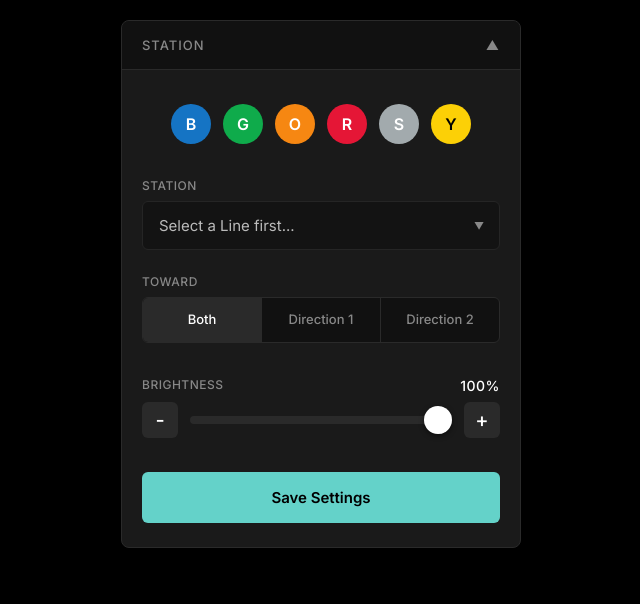
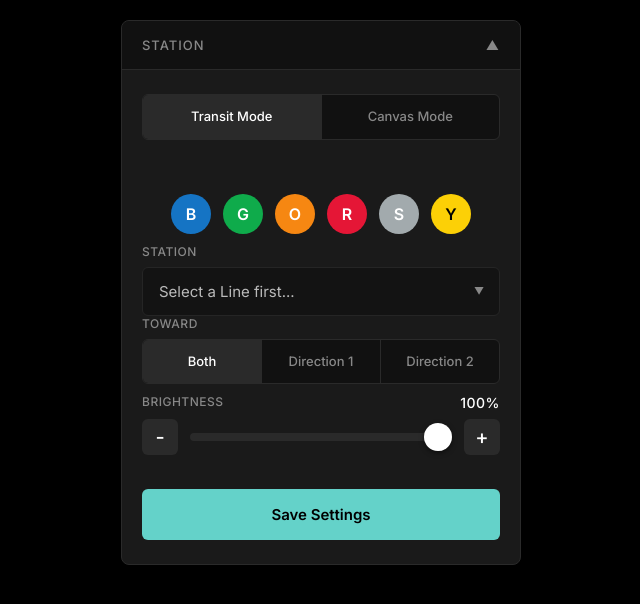
Before and after one commit to brandondia-z/transit-led-sign, a Flask app: page / in a window 1280 px wide. Shown: the top 604 px of the page, without its empty margins (319-959 px from the left). Run offline with Flask 3, Linux system fonts and the light colour scheme; data that the repository does not hold is empty.

Commit message:
feat: implement Canvas Mode with interactive UI and hardware rendering

```diff
--- a/src/main.py
+++ b/src/main.py
@@ -45,6 +45,9 @@ class MainEngine:
 
                 if mode == "transit":
                     compact.render(self.renderer, state_snapshot)
+                elif mode == "canvas":
+                    from src.display_modes import canvas
+                    canvas.render(self.renderer, state_snapshot)
                 else:
                     # Fallback if unknown mode
                     self.renderer.clear()
--- a/src/renderer.py
+++ b/src/renderer.py
@@ -105,3 +105,8 @@ class Renderer:
         # Simple filled rect using DrawLine
         for i in range(h):
             graphics.DrawLine(self.canvas, x, y+i, x+w-1, y+i, c)
+
+    def set_pixel(self, x, y, r, g, b):
+        if not self.canvas:
+            return
+        self.canvas.SetPixel(x, y, r, g, b)
--- a/src/web/app.py
+++ b/src/web/app.py
@@ -37,6 +37,13 @@ def create_app(state: StateManager):
             station_name=data.get("station_name", "Station"),
             direction_name=data.get("direction_name", "All Destinations")
         )
+        return jsonify({"status": "success"})
+
+    @app.route("/api/canvas", methods=["POST"])
+    def update_canvas():
+        data = request.json
+        if "canvas_data" in data:
+            state.update_config(canvas_data=data["canvas_data"])
         return jsonify({"status": "success"})
 
     @app.route("/api/stations", methods=["GET"])
--- a/src/web/static/app.js
+++ b/src/web/static/app.js
@@ -5,6 +5,7 @@ document.addEventListener('DOMContentLoaded', async () => {
     let selectedLine = null;
     let selectedStationCode = null;
     let selectedDirection = 'all';
+    let selectedMode = 'transit';
 
     const stationSelect = document.getElementById('stationSelect');
     const lineBtns = document.querySelectorAll('.line-btn');
@@ -33,6 +34,13 @@ document.addEventListener('DOMContentLoaded', async () => {
         selectedDirection = currentConfig.direction_group;
         brightnessSlider.value = currentConfig.brightness || 60;
         brightnessVal.textContent = `${brightnessSlider.value}%`;
+        selectedMode = currentConfig.display_mode || 'transit';
+
+        // Setup Canvas Data if available
+        if (currentConfig.canvas_data && currentConfig.canvas_data.length === 2048) {
+            canvasData = currentConfig.canvas_data;
+            renderCanvasFromData();
+        }
 
         // Try to deduce selected line from station code
         const currentStation = allStations.find(s => s.Code === selectedStationCode);
@@ -42,7 +50,10 @@ document.addEventListener('DOMContentLoaded', async () => {
             selectLine('SV'); // Default fallback
         }
 
+        }
+
         updateDirectionUI(selectedDirection);
+        updateModeUI(selectedMode);
 
     } catch (e) {
         console.error("Failed to initialize app:", e);
@@ -181,4 +192,145 @@ document.addEventListener('DOMContentLoaded', async () => {
         toast.classList.add('show');
         setTimeout(() => toast.classList.remove('show'), 2000);
     }
+
+    // --- Mode Selector Logic ---
+    const modeBtns = document.querySelectorAll('#modeSelector .segment');
+    const transitSection = document.getElementById('transitSection');
+    const canvasSection = document.getElementById('canvasSection');
+    const saveBtnContainer = document.getElementById('saveBtn');
+
+    function updateModeUI(mode) {
+        modeBtns.forEach(btn => {
+            if (btn.dataset.mode === mode) {
+                btn.classList.add('active');
+            } else {
+                btn.classList.remove('active');
+            }
+        });
+        if (mode === 'transit') {
+            transitSection.style.display = 'block';
+            canvasSection.style.display = 'none';
+            saveBtnContainer.style.display = 'block';
+        } else {
+            transitSection.style.display = 'none';
+            canvasSection.style.display = 'block';
+            saveBtnContainer.style.display = 'none';
+        }
+    }
+
+    modeBtns.forEach(btn => {
+        btn.addEventListener('click', async () => {
+            selectedMode = btn.dataset.mode;
+            updateModeUI(selectedMode);
+            // Instantly save mode change
+            fetch('/api/config', {
+                method: 'POST',
+                headers: { 'Content-Type': 'application/json' },
+                body: JSON.stringify({ display_mode: selectedMode })
+            });
+        });
+    });
+
+    // --- Canvas Drawing Logic ---
+    const ledCanvas = document.getElementById('ledCanvas');
+    const ctx = ledCanvas.getContext('2d');
+    let isDrawing = false;
+    let currentColor = '#E51636';
+    let canvasData = new Array(64 * 32).fill('#000000');
+
+    // Initialize canvas to black visually
+    ctx.fillStyle = '#000000';
+    ctx.fillRect(0, 0, 64, 32);
+
+    function renderCanvasFromData() {
+        for (let y = 0; y < 32; y++) {
+            for (let x = 0; x < 64; x++) {
+                ctx.fillStyle = canvasData[y * 64 + x] || '#000000';
+                ctx.fillRect(x, y, 1, 1);
+            }
+        }
+    }
+
+    function getMousePos(e) {
+        const rect = ledCanvas.getBoundingClientRect();
+        // Calculate scale since CSS scales the canvas up
+        const scaleX = ledCanvas.width / rect.width;
+        const scaleY = ledCanvas.height / rect.height;
+
+        let clientX = e.clientX;
+        let clientY = e.clientY;
+
+        if (e.touches && e.touches.length > 0) {
+            clientX = e.touches[0].clientX;
+            clientY = e.touches[0].clientY;
+        }
+
+        const x = Math.floor((clientX - rect.left) * scaleX);
+        const y = Math.floor((clientY - rect.top) * scaleY);
+        return { x, y };
+    }
+
+    function drawPixel(e) {
+        const { x, y } = getMousePos(e);
+        if (x >= 0 && x < 64 && y >= 0 && y < 32) {
+            // Update visual canvas
+            ctx.fillStyle = currentColor;
+            ctx.fillRect(x, y, 1, 1);
+            // Update data model
+            canvasData[y * 64 + x] = currentColor;
+        }
+    }
+
+    // Mouse Events
+    ledCanvas.addEventListener('mousedown', (e) => { isDrawing = true; drawPixel(e); });
+    ledCanvas.addEventListener('mousemove', (e) => { if (isDrawing) drawPixel(e); });
+    ledCanvas.addEventListener('mouseup', () => { isDrawing = false; });
+    ledCanvas.addEventListener('mouseleave', () => { isDrawing = false; });
+
+    // Touch Events (prevent scrolling while drawing)
+    ledCanvas.addEventListener('touchstart', (e) => { e.preventDefault(); isDrawing = true; drawPixel(e); }, {passive: false});
+    ledCanvas.addEventListener('touchmove', (e) => { e.preventDefault(); if (isDrawing) drawPixel(e); }, {passive: false});
+    ledCanvas.addEventListener('touchend', (e) => { e.preventDefault(); isDrawing = false; });
+
+    // Color Palette
+    const colorBtns = document.querySelectorAll('.color-btn');
+    const customColorPicker = document.getElementById('customColorPicker');
+
+    colorBtns.forEach(btn => {
+        btn.addEventListener('click', () => {
+            currentColor = btn.dataset.color;
+        });
+    });
+
+    customColorPicker.addEventListener('input', (e) => {
+        currentColor = e.target.value;
+    });
+
+    // Send and Clear Buttons
+    const sendCanvasBtn = document.getElementById('sendCanvasBtn');
+    const clearCanvasBtn = document.getElementById('clearCanvasBtn');
+
+    clearCanvasBtn.addEventListener('click', () => {
+        canvasData.fill('#000000');
+        ctx.fillStyle = '#000000';
+        ctx.fillRect(0, 0, 64, 32);
+    });
+
+    sendCanvasBtn.addEventListener('click', async () => {
+        sendCanvasBtn.innerText = "Sending...";
+        try {
+            await fetch('/api/canvas', {
+                method: 'POST',
+                headers: { 'Content-Type': 'application/json' },
+                body: JSON.stringify({ canvas_data: canvasData })
+            });
+            showToast();
+        } catch (e) {
+            console.error(e);
+            alert("Failed to send drawing");
+        } finally {
+            sendCanvasBtn.innerText = "Send to Sign";
+        }
+    });
+
 });
--- a/src/web/templates/index.html
+++ b/src/web/templates/index.html
@@ -18,7 +18,17 @@
         <div class="accordion-content">
 
 
-            <!-- Line Selector -->
+            <!-- Mode Selector -->
+            <div class="form-group">
+                <div class="segmented-control" id="modeSelector" style="margin-bottom: 20px;">
+                    <button class="segment active" data-mode="transit">Transit Mode</button>
+                    <button class="segment" data-mode="canvas">Canvas Mode</button>
+                </div>
+            </div>
+
+            <!-- TRANSIT MODE CONTENT -->
+            <div id="transitSection">
+                <!-- Line Selector -->
             <div class="line-selector" id="lineSelector">
                 <button class="line-btn" data-line="BL" style="background-color: #1574C4;">B</button>
                 <button class="line-btn" data-line="GR" style="background-color: #0FAB4B;">G</button>
@@ -58,6 +68,32 @@
                 </div>
             </div>
 
+            </div> <!-- End Transit Section -->
+
+            <!-- CANVAS MODE CONTENT -->
+            <div id="canvasSection" style="display: none;">
+                <div class="canvas-container" style="text-align: center; margin-bottom: 15px;">
+                    <canvas id="ledCanvas" width="64" height="32" style="width: 100%; aspect-ratio: 2/1; image-rendering: pixelated; border: 1px solid #333; touch-action: none; background: #000;"></canvas>
+                </div>
+
+                <div class="color-palette" style="display: flex; gap: 10px; justify-content: center; margin-bottom: 15px;">
+                    <button class="color-btn" style="background: #E51636;" data-color="#E51636"></button>
+                    <button class="color-btn" style="background: #F68712;" data-color="#F68712"></button>
+                    <button class="color-btn" style="background: #FCD006;" data-color="#FCD006"></button>
+                    <button class="color-btn" style="background: #0FAB4B;" data-color="#0FAB4B"></button>
+                    <button class="color-btn" style="background: #1574C4;" data-color="#1574C4"></button>
+                    <button class="color-btn" style="background: #A2AAAD;" data-color="#A2AAAD"></button>
+                    <button class="color-btn" style="background: #FFFFFF;" data-color="#FFFFFF"></button>
+                    <input type="color" id="customColorPicker" value="#00FFFF" style="width: 32px; height: 32px; padding: 0; border: none; border-radius: 50%; cursor: pointer;">
+                    <button class="color-btn" style="background: #000000; border: 1px solid #666; color: white; font-size: 10px;" data-color="#000000">ERA</button>
+                </div>
+
+                <div style="display: flex; gap: 10px; justify-content: center;">
+                    <button id="clearCanvasBtn" style="padding: 10px 20px; background: #333; color: white; border: none; border-radius: 8px;">Clear</button>
+                    <button id="sendCanvasBtn" style="padding: 10px 20px; background: #1574C4; color: white; border: none; border-radius: 8px; font-weight: 600;">Send to Sign</button>
+                </div>
+            </div>
+
             <div class="toast" id="toast">Settings Saved!</div>
 
             <!-- Save Button -->
```
Also changed, not shown: src/config.py (+5 -2 lines), src/display_modes/canvas.py (added, +21 -0 lines).
